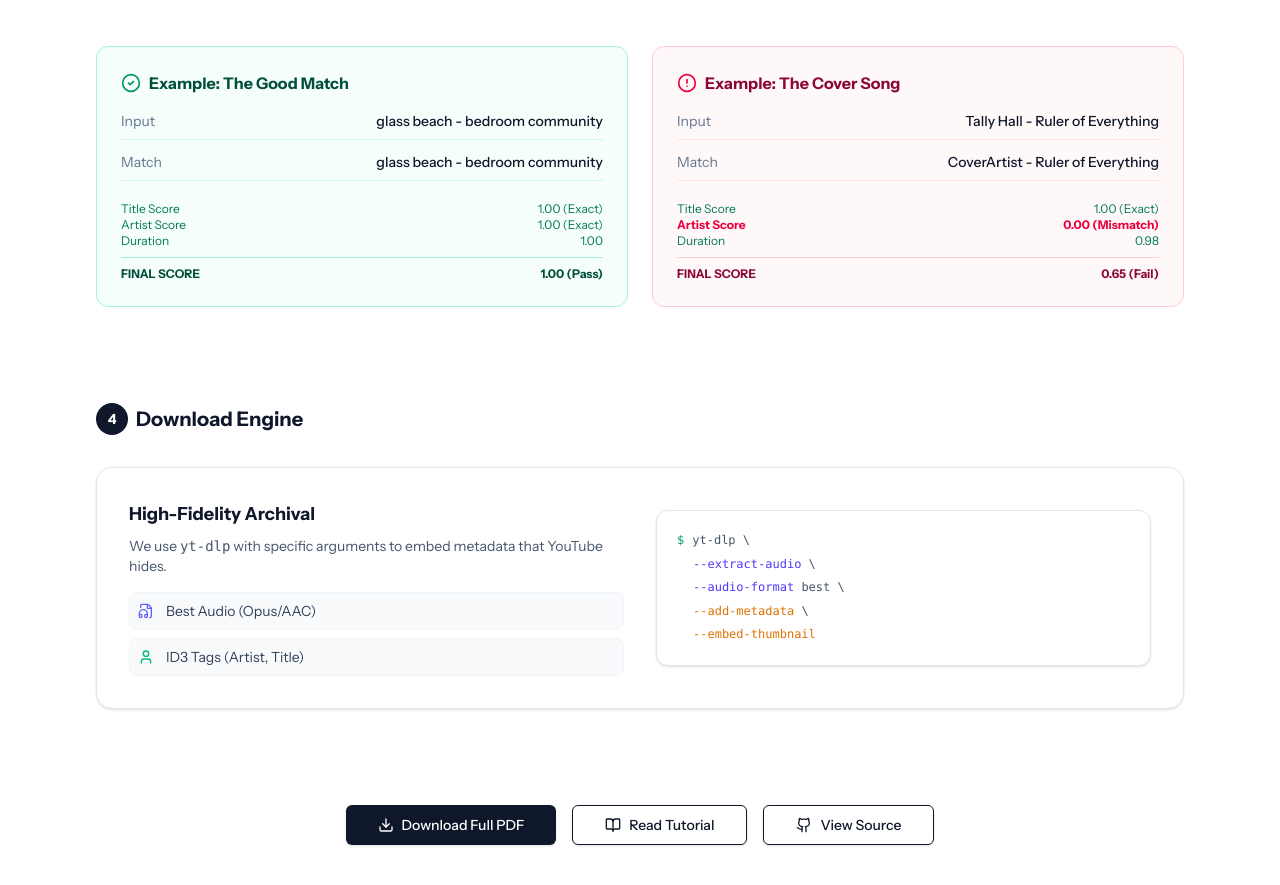
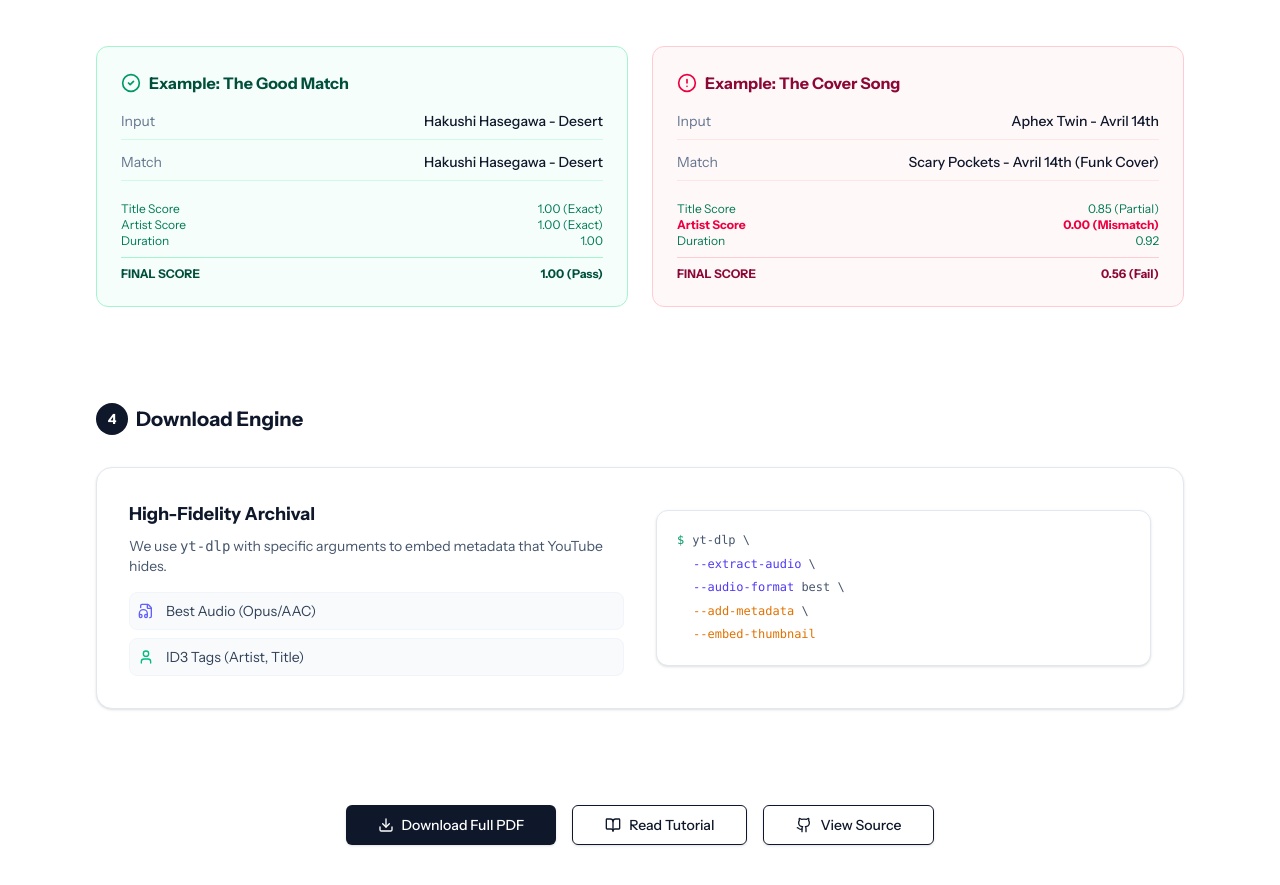
Before and after one commit to Microck/tuneport, a Next.js app in the folder website/: page /docs in a window 1280 px wide. Shown: the part 3000-3885 px from the top of the page. Built offline with nearby package versions, Linux system fonts and the light colour scheme.

Commit message:
docs: update examples

```diff
--- a/website/src/app/docs/page.tsx
+++ b/website/src/app/docs/page.tsx
@@ -267,11 +267,11 @@ export default function DocsPage() {
                 <div className="space-y-3 text-sm">
                   <div className="flex justify-between border-b border-emerald-100 pb-2">
                     <span className="text-slate-500">Input</span>
-                    <span className="font-medium text-slate-900">glass beach - bedroom community</span>
+                    <span className="font-medium text-slate-900">Hakushi Hasegawa - Desert</span>
                   </div>
                   <div className="flex justify-between border-b border-emerald-100 pb-2">
                     <span className="text-slate-500">Match</span>
-                    <span className="font-medium text-slate-900">glass beach - bedroom community</span>
+                    <span className="font-medium text-slate-900">Hakushi Hasegawa - Desert</span>
                   </div>
                   <div className="pt-2 text-xs">
                     <div className="flex justify-between text-emerald-700"><span>Title Score</span><span>1.00 (Exact)</span></div>
@@ -290,17 +290,17 @@ export default function DocsPage() {
                 <div className="space-y-3 text-sm">
                   <div className="flex justify-between border-b border-rose-100 pb-2">
                     <span className="text-slate-500">Input</span>
-                    <span className="font-medium text-slate-900">Tally Hall - Ruler of Everything</span>
+                    <span className="font-medium text-slate-900">Aphex Twin - Avril 14th</span>
                   </div>
                   <div className="flex justify-between border-b border-rose-100 pb-2">
                     <span className="text-slate-500">Match</span>
-                    <span className="font-medium text-slate-900">CoverArtist - Ruler of Everything</span>
+                    <span className="font-medium text-slate-900">Scary Pockets - Avril 14th (Funk Cover)</span>
                   </div>
                   <div className="pt-2 text-xs">
-                    <div className="flex justify-between text-emerald-700"><span>Title Score</span><span>1.00 (Exact)</span></div>
+                    <div className="flex justify-between text-emerald-700"><span>Title Score</span><span>0.85 (Partial)</span></div>
                     <div className="flex justify-between text-rose-600 font-bold"><span>Artist Score</span><span>0.00 (Mismatch)</span></div>
-                    <div className="flex justify-between text-emerald-700"><span>Duration</span><span>0.98</span></div>
-                    <div className="flex justify-between font-bold text-rose-900 mt-2 border-t border-rose-200 pt-2"><span>FINAL SCORE</span><span>0.65 (Fail)</span></div>
+                    <div className="flex justify-between text-emerald-700"><span>Duration</span><span>0.92</span></div>
+                    <div className="flex justify-between font-bold text-rose-900 mt-2 border-t border-rose-200 pt-2"><span>FINAL SCORE</span><span>0.56 (Fail)</span></div>
                   </div>
                 </div>
               </div>
```
